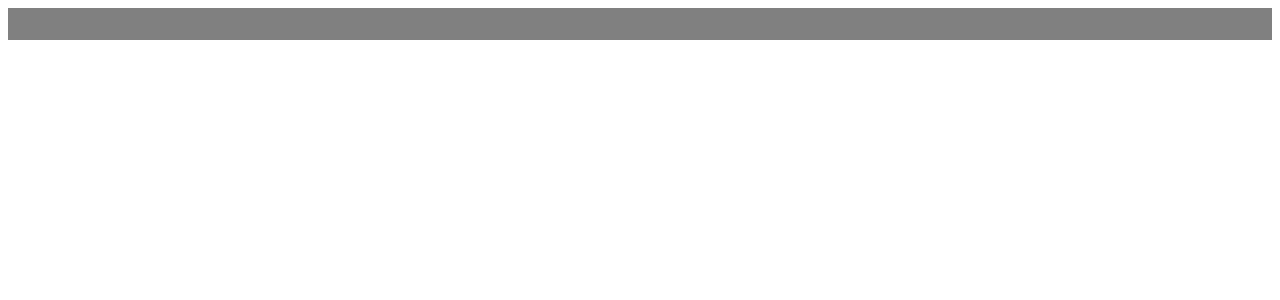
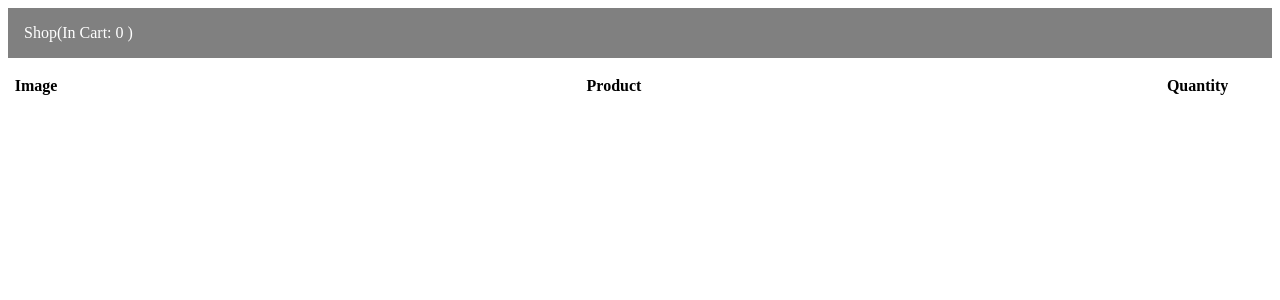
Before and after one commit to rdgfuentes/ng-course-product-app, an Angular app: page /cart in a window 1280 px wide. Before the commit this address led to /. Shown: the top 300 px of the page. Built offline with nearby package versions, Linux system fonts and the light colour scheme; data requests are answered from the project's data file.

Commit message:
Display cart and remove products from it

```diff
--- a/src/app/app.component.html
+++ b/src/app/app.component.html
@@ -1,6 +1,8 @@
-<header [routerLink]="['/']">Shop (In Cart: {{countItemsInCart()}})</header>
+<header>
+    <span [routerLink]="['/']">Shop</span>
+    <span [routerLink]="['/cart']">(In Cart: {{countItemsInCart()}} )</span>
+</header>
 <router-outlet></router-outlet>
 
 <pre>
-{{cart| json}}
 </pre>
--- a/src/app/app.component.ts
+++ b/src/app/app.component.ts
@@ -19,6 +19,7 @@ export class AppComponent {
   }
 
   countItemsInCart() {
-    return this.cart.map( x => x.quantity).reduce( (x, y) => x + y);
+    const q = this.cart.length > 0 ? this.cart.map( x => x.quantity).reduce( (x, y) => x + y) : 0;
+    return q;
   }
 }
--- a/src/app/app.module.ts
+++ b/src/app/app.module.ts
@@ -20,6 +20,9 @@ const appRoutes: Routes = [
   },
   {
     path: 'products/:productId', component: ProductViewComponent
+  },
+  {
+    path: 'cart', component: CartComponent
   },
   {
     path: '', redirectTo: 'products', pathMatch: 'full'
--- a/src/app/cart.service.ts
+++ b/src/app/cart.service.ts
@@ -4,7 +4,6 @@ import { IProduct } from './model/iproduct';
 import { BehaviorSubject } from 'rxjs/BehaviorSubject';
 import { Observable } from 'rxjs/Observable';
 
-// @Injectable()
 export class CartService {
 
   private cart: ICartProduct[];
@@ -27,11 +26,22 @@ export class CartService {
   }
 
   delete( product: IProduct ) {
-    const item = this.cart.find( x => x.product.id === product.id);
+    let index: number;
+    const item = this.cart.find( (x, i) => {
+      if ( x.product.id === product.id ) {
+        index = i;
+        return true;
+      }
+      return false;
+    });
     if ( !item ) {
       this.cartSubject.error('Product can not be removed from cart because it was not found in it');
     }
     item.quantity -= 1;
+    if ( item.quantity <= 0) {
+      this.cart.splice(index, 1);
+    }
+
     this.cartSubject.next(this.cart);
   }
 }
--- a/src/app/cart/cart.component.css
+++ b/src/app/cart/cart.component.css
@@ -0,0 +1,12 @@
+table {
+    width: 100%;
+}
+.col-image {
+    width: 50px;
+}
+.col-quantity {
+    width: 50px;
+}
+img {
+    width: 48px;
+}
--- a/src/app/cart/cart.component.html
+++ b/src/app/cart/cart.component.html
@@ -1,3 +1,15 @@
-<p>
-  cart works!
-</p>
+
+<table>
+  <tr>
+    <th class="col-image">Image</th>
+    <th>Product</th>
+    <th class="col-quantity">Quantity</th>
+    <th></th>
+  </tr>
+  <tr *ngFor="let item of cart">
+    <td><img [src]="item.product.imageUrl"/></td>
+    <td>{{item.product.name}}</td>
+    <td>{{item.quantity}}</td>
+    <td><button (click)="delete(item)">x</button></td>
+  </tr>
+</table>
--- a/src/app/cart/cart.component.ts
+++ b/src/app/cart/cart.component.ts
@@ -1,4 +1,6 @@
 import { Component, OnInit } from '@angular/core';
+import { ICartProduct } from '../model/icart-product';
+import { CartService } from '../cart.service';
 
 @Component({
   selector: 'app-cart',
@@ -7,9 +9,17 @@ import { Component, OnInit } from '@angular/core';
 })
 export class CartComponent implements OnInit {
 
-  constructor() { }
+  cart: ICartProduct[] = [];
+  constructor(
+    public cartService: CartService
+  ) {
+    this.cartService.cart$.subscribe(cart => this.cart = cart );
+  }
 
   ngOnInit() {
   }
 
+  delete( item: ICartProduct) {
+    this.cartService.delete( item.product );
+  }
 }
```
